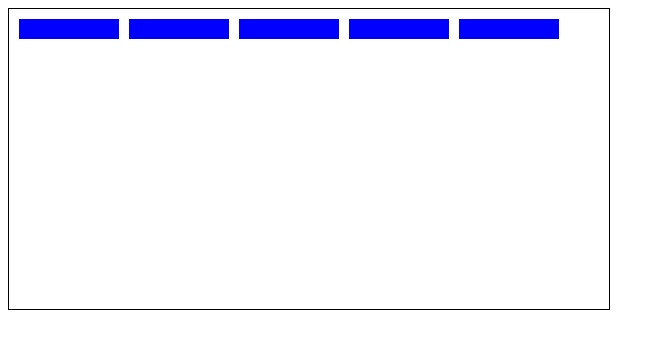
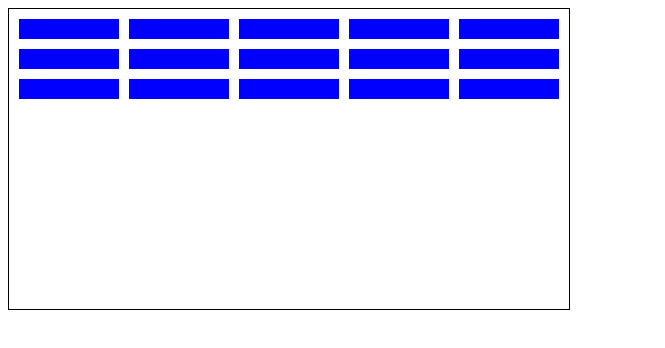
Before and after one commit to Cordovas-cmd/breakout, a plain HTML site: page index.html in a window 1280 px wide. Shown: the whole page, without its empty margins (0-665 px from the left). Drawn offline with Linux system fonts and the light colour scheme.

Commit message:
changed the size of the grid and created 2 more rows of blocks with appropriate coordinates

```diff
--- a/app.js
+++ b/app.js
@@ -27,17 +27,19 @@ class Block {
         new Block(230, 270),
         new Block(340, 270),
         new Block(450, 270),
-        // new Block(10, 270),
-        // new Block(10, 270),
-        // new Block(10, 270),
-        // new Block(10, 270),
-        // new Block(10, 270),
-        // new Block(10, 270),
-        // new Block(10, 270),
-        // new Block(10, 270),
-        // new Block(10, 270),
-        // new Block(10, 270),
-        // new Block(10, 270),
+
+        new Block(10, 240),
+        new Block(120, 240),
+        new Block(230, 240),
+        new Block(340, 240),
+        new Block(450, 240),
+
+        new Block(10, 210),
+        new Block(120, 210),
+        new Block(230, 210),
+        new Block(340, 210),
+        new Block(450, 210),
+
     ]
 
     // console log to make sure it's running properly should grab all four points that create the block.
--- a/styles.css
+++ b/styles.css
@@ -2,7 +2,7 @@
 /* Define the height and width of the "grid" */
 .grid {
     position:absolute;
-    width: 600px;
+    width: 560px;
     height: 300px;
     border: solid black 1px;
 }
```
